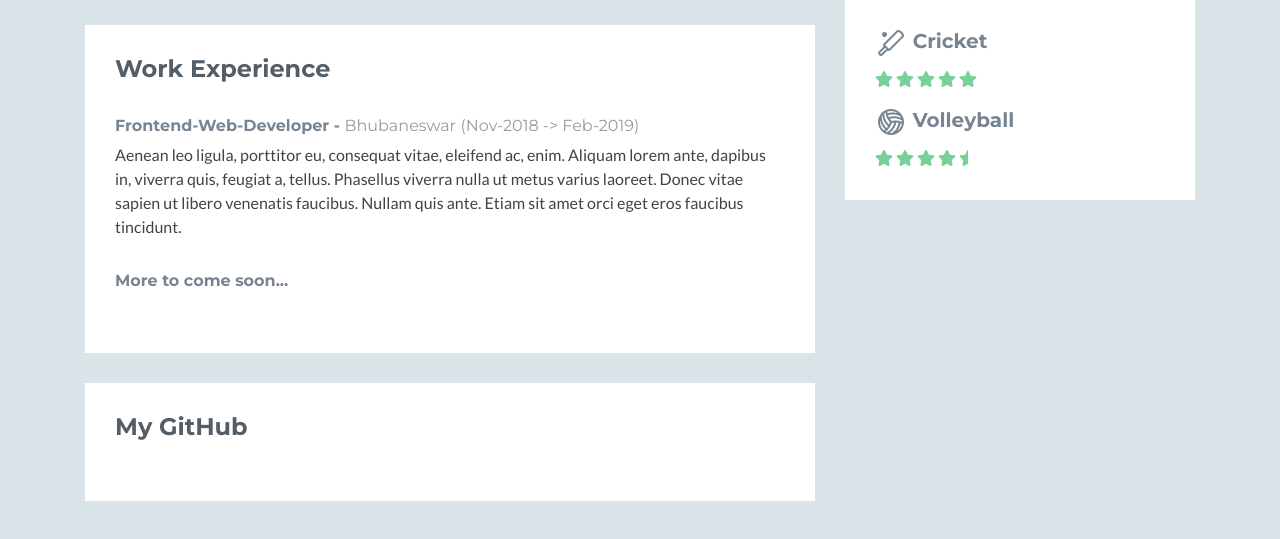
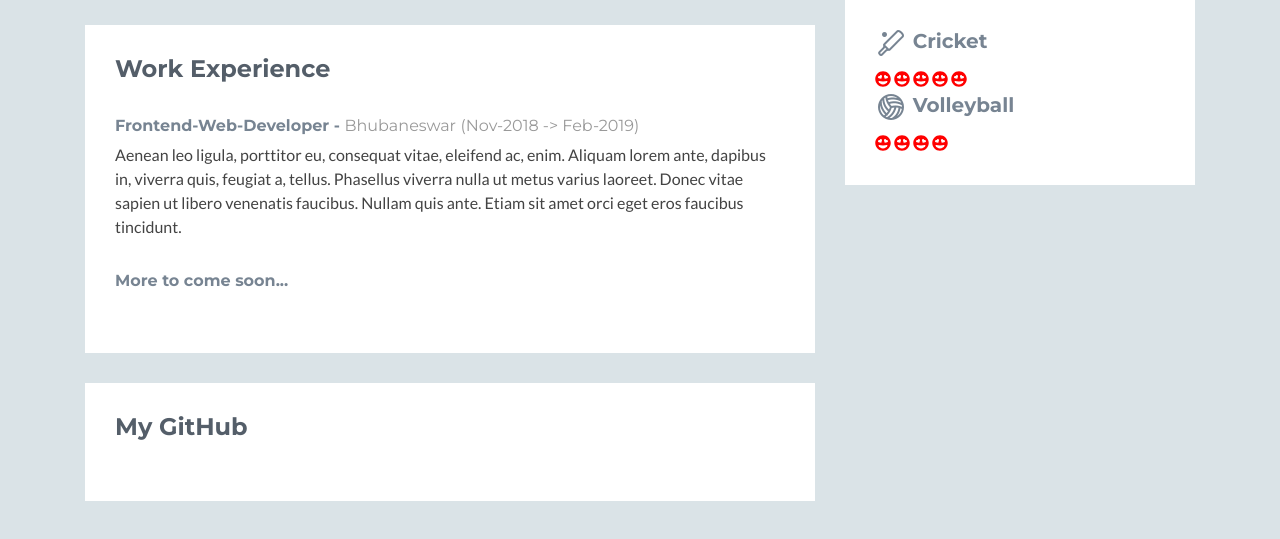
Before and after one commit to raiedkhan/profile, a plain HTML site: page index.html in a window 1280 px wide. Shown: the part 2273-2812 px from the top of the page. Drawn offline with nearby package versions, Linux system fonts and the light colour scheme; no server answers; a script that the page names is missing; some icons are missing.

Commit message:
Personal portfolio added

```diff
--- a/index.html
+++ b/index.html
@@ -308,17 +308,21 @@
                         </div><!--//content-->
                     </div><!--//section-inner-->
                 </aside><!--//section-->
-                <aside class="languages aside section">
+                <aside class="sports aside section">
                     <div class="section-inner">
                         <h2 class="heading">Favourite Sports</h2>
                         <div class="content">
                             <div class="item">
                                 <h5 class="title"><img src="assets/images/cricket.png"> Cricket </h5>
-                                <i class="fas fa-star"></i> <i class="fas fa-star"></i> <i class="fas fa-star"></i> <i class="fas fa-star"></i> <i class="fas fa-star"></i>
+                                <span style="color: red;">
+                                    <i class="fas fa-grin-hearts"> </i> <i class="fas fa-grin-hearts"></i> <i class="fas fa-grin-hearts"> </i> <i class="fas fa-grin-hearts"></i> <i class="fas fa-grin-hearts"></i>
+                                </span>
                             </div><!--//item-->
                             <div class="item">
                                 <h5 class="title"><img src="assets/images/volleyball.png"> Volleyball</h5>
-                                <i class="fas fa-star"></i> <i class="fas fa-star"></i> <i class="fas fa-star"></i> <i class="fas fa-star"></i> <i class="fas fa-star-half"></i>
+                                <span style="color: red;">
+                                    <i class="fas fa-grin-hearts"> </i> <i class="fas fa-grin-hearts"></i> <i class="fas fa-grin-hearts"> </i> <i class="fas fa-grin-hearts"></i>
+                                </span>
                             </div><!--//item-->
                         </div><!--//content-->
                     </div><!--//section-inner-->
```
